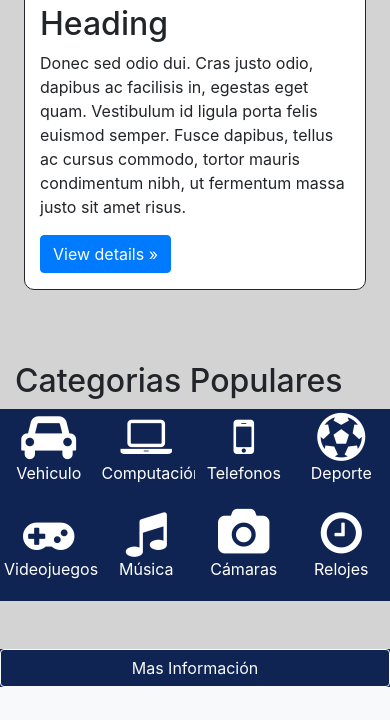
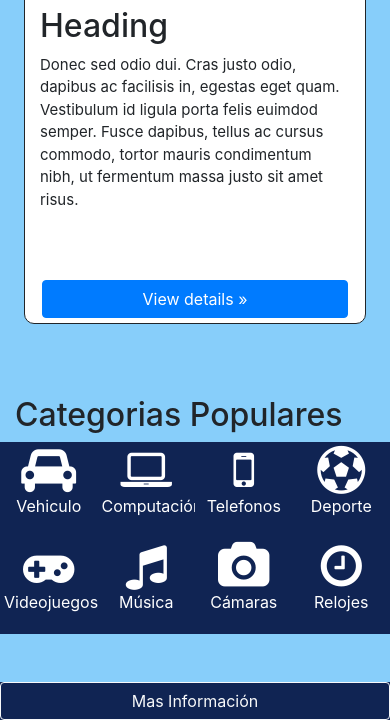
Before and after one commit to CristianERP/Store, a PHP site: page / in a window 390 px wide. Shown: the part 1548-2268 px from the top of the page. Before the commit the page ends 2235 px from the top, so only its background shows below. Run offline with PHP 8.4, Linux system fonts and the light colour scheme.

Commit message:
Detalles pagina principal

```diff
--- a/StyleSheets.css
+++ b/StyleSheets.css
@@ -1,26 +1,40 @@
 body{
-    background-color: lightgray;
+   background-color: lightskyblue;
 }
 header, nav, #navegacion{
     background-color: rgb(16, 36, 83);
 }
+.header-main{
+
+    box-shadow: 0px 5px 9px 5px rgba(0, 0, 0, 0.5);
+}
+#carrusel-main{
+    z-index: -100;
+}
+
 footer{
     background-color: rgb(16, 36, 83);
     color: lightblue;
 }
 
-#container-productos{
-    overflow: visible;
 
+/* Estilos para el carrusel que contiene los productos */
+#carrusel-productos a{
+    position: absolute;
+    left: 5%;
+    bottom: 5px;
+    width: 90%;
 }
-/* Estilos para el carrusel que contiene los productos */
-.proc{
+
+.produc{
+    height: 450px;
     background-color: white;
     border: 1px solid;
     border-radius: 10px;
+    overflow-y: auto;
 
 }
-.proc:hover{
+.produc:hover{
     box-shadow: 0px 5px 9px 5px rgba(0, 0, 0, 0.5), 0px 7px 20px 7px rgba(0, 0, 0, 0.39);
     z-index: 1;
 
@@ -33,8 +47,9 @@ footer{
     color: white;
 }
 
+
 /* Estilos para las imagenes de los productos */
-.imgproc{
+.imgproduc{
     display: block;
     margin-left: auto;
     margin-right: auto;
@@ -50,6 +65,21 @@ footer{
     display: block;
     text-align: center;
 }
+#button-footer{
+    width: 45%;
+    margin-left: auto;
+    margin-right: auto;
+
+}
+
+#redes a:hover{
+    background-color:  rgb(16, 36, 83);
+    color: white;
+}
+#redes a:active{
+    background-color:  rgb(10, 119, 192);
+
+}
 
 /* Media query para tamaño medio de pantalla */
 
@@ -58,5 +88,21 @@ footer{
     #titulo{
         font-size: 1.5em;
     }
+    #search{
+        width: auto;
+    }
+
 
 }
+
+
+@media (max-width: 992px) {
+
+
+    #carrusel-productos p{
+        font-size: 15px;
+
+
+    }
+
+}
--- a/index.html
+++ b/index.html
@@ -17,6 +17,8 @@
 <body>
 
   <!-- Header contiene el icono nombre y la barra de busqueda -->
+  <div class="header-main">
+
     <header>
       <div class="container">
 
@@ -27,11 +29,16 @@
           <!-- Titulo -->
           <h2 class="my-4 mr-sm-0 text-light" id="titulo">Easy Store</h2>
           <!-- Barra de busqueda -->
-        <form class="form-inline my-2 my-lg-0 ml-auto" style="width: 60%;" id="buscador">
-          <input type="search" id="search" placeholder="Search" class="form-control m-2" style="width:80%;">
-          <button class="btn btn-warning my-2 my-sm-0" type="submit"><i class="fa fa-search"
+          <div class="ml-auto my-auto">
+
+            <form class="form-inline my-lg-0" id="buscador">
+              <input type="search" id="search" placeholder="Search" class="form-control mr-1" >
+              <button class="btn btn-warning my-sm-0" type="submit"><i class="fa fa-search"
                   aria-hidden="true"></i></button>
             </form>
+          </div>
+
+
         </div>
       </div>
     </header>
@@ -44,7 +51,7 @@
       <div class="collapse navbar-collapse justify-content-center" id="collapsibleNavbar">
         <ul class="navbar-nav">
           <li class="nav-item dropdown">
-          <a class="nav-link dropdown-toggle" data-toggle="dropdown" href="#">Categoria</a>
+            <a class="nav-link dropdown-toggle" data-toggle="dropdown" href="#"><i class="fa fa-bars" aria-hidden="true"></i> Categoria</a>
             <div class="dropdown-menu">
               <a class="dropdown-item" href="#">Vehículos</a>
               <a class="dropdown-item" href="#">Tecnología</a>
@@ -71,10 +78,13 @@
         </ul>
       </div>
     </nav>
+  </div>
 
 
 
 
+<!-- Carrusel principal -->
+<div class="container-fluid">
 
   <div id="demo" class="carousel slide carousel-fade" data-ride="carousel">
 
@@ -87,7 +97,7 @@
     </ul>
 
     <!-- Carrusel -->
-    <div class="carousel-inner ">
+    <div class="carousel-inner" id="carrusel-main">
       <div class="carousel-item active">
         <img
           src="https://http2.mlstatic.com/optimize/o:f_webp/resources/exhibitors/MCO-especial-home/d9942750-bfe6-11ea-868c-330e52091dc5-home-slider_desktop.jpg"
@@ -118,27 +128,27 @@
       <i class="fa fa-arrow-right fa-lg btn btn-dark btn-lg " aria-hidden="true"></i>
     </a>
   </div>
+</div>
 
 
 
+<!-- Carrusel de productos -->
   <div class="container mt-5 mb-5">
     <div id="producto" class="carousel slide" data-ride="carousel">
-      <div class="carousel-inner p-4">
+      <div class="carousel-inner p-4" id="carrusel-productos">
         <div class="carousel-item active">
           <div class="row">
 
-            <div class="col-lg-4 proc">
-              <img class="my-2 imgproc" src="https://http2.mlstatic.com/D_Q_NP_810527-MCO42646885931_072020-AB.webp"
+            <div class="col-md-4 produc">
+              <img class="my-2 imgproduc" src="https://http2.mlstatic.com/D_Q_NP_810527-MCO42646885931_072020-AB.webp"
                 alt="pc">
 
               <h2>Heading</h2>
-              <p>Donec sed odio dui. Etiam porta sem malesuada magna mollis euismod. Nullam id dolor id nibh ultricies
-                vehicula ut id elit. Morbi leo risus, porta ac consectetur ac, vestibulum at eros. Praesent commodo
-                cursus magna.</p>
+              <p>.</p>
               <p><a class="btn btn-primary" href="#" role="button">View details &raquo;</a></p>
             </div>
-            <div class="col-lg-4 proc">
-              <img class="my-2 imgproc" src="https://http2.mlstatic.com/D_Q_NP_805388-MCO32468813014_102019-AB.webp"
+            <div class="col-md-4 produc">
+              <img class="my-2 imgproduc" src="https://http2.mlstatic.com/D_Q_NP_805388-MCO32468813014_102019-AB.webp"
                 alt="">
 
               <h2>Heading</h2>
@@ -147,13 +157,13 @@
                 condimentum nibh.</p>
               <p><a class="btn btn-primary" href="#" role="button">View details &raquo;</a></p>
             </div>
-            <div class="col-lg-4 proc">
-              <img class="my-2 imgproc" src="https://http2.mlstatic.com/D_Q_NP_695205-MCO42422694231_062020-AB.webp"
+            <div class="col-md-4 produc">
+              <img class="my-2 imgproduc" src="https://http2.mlstatic.com/D_Q_NP_695205-MCO42422694231_062020-AB.webp"
                 alt="">
 
               <h2>Heading</h2>
               <p>Donec sed odio dui. Cras justo odio, dapibus ac facilisis in, egestas eget quam. Vestibulum id ligula
-                porta felis euismod semper. Fusce dapibus, tellus ac cursus commodo, tortor mauris condimentum nibh, ut
+                porta felis euimdod semper. Fusce dapibus, tellus ac cursus commodo, tortor mauris condimentum nibh, ut
                 fermentum massa justo sit amet risus.</p>
               <p><a class="btn btn-primary" href="#" role="button">View details &raquo;</a></p>
             </div>
@@ -163,18 +173,18 @@
         <div class="carousel-item ">
           <div class="row">
 
-            <div class="col-lg-4 proc">
-              <img class="my-2 imgproc" src="https://http2.mlstatic.com/D_Q_NP_825863-MCO31025670107_062019-AB.webp"
+            <div class="col-md-4 produc">
+              <img class="my-2 imgproduc" src="https://http2.mlstatic.com/D_Q_NP_825863-MCO31025670107_062019-AB.webp"
                 alt="">
 
               <h2>Heading</h2>
-              <p>Donec sed odio dui. Etiam porta sem malesuada magna mollis euismod. Nullam id dolor id nibh ultricies
+              <p>Donec sed odio dui. Etiam porta sem malesuada magna mollis euimdod. Nullam id dolor id nibh ultricies
                 vehicula ut id elit. Morbi leo risus, porta ac consectetur ac, vestibulum at eros. Praesent commodo
                 cursus magna.</p>
               <p><a class="btn btn-primary" href="#" role="button">View details &raquo;</a></p>
             </div>
-            <div class="col-lg-4 proc">
-              <img class="my-2 imgproc" src="https://http2.mlstatic.com/D_Q_NP_719607-MCO32008808117_082019-AB.webp"
+            <div class="col-md-4 produc">
+              <img class="my-2 imgproduc" src="https://http2.mlstatic.com/D_Q_NP_719607-MCO32008808117_082019-AB.webp"
                 alt="">
 
               <h2>Heading</h2>
@@ -183,8 +193,8 @@
                 condimentum nibh.</p>
               <p><a class="btn btn-primary" href="#" role="button">View details &raquo;</a></p>
             </div>
-            <div class="col-lg-4 proc">
-              <img class="my-2 imgproc" src="https://http2.mlstatic.com/D_Q_NP_732762-MCO32986538774_112019-AB.webp"
+            <div class="col-md-4 produc">
+              <img class="my-2 imgproduc" src="https://http2.mlstatic.com/D_Q_NP_732762-MCO32986538774_112019-AB.webp"
                 alt="">
 
               <h2>Heading</h2>
@@ -209,6 +219,7 @@
 
   </div>
 
+<!-- Categorias populares -->
   <div class="container mb-5">
     <h2>Categorias Populares</h2>
     <div class="row row-cols-4">
@@ -240,27 +251,53 @@
   </div>
 
 
-
+<!-- Pie de pagina -->
   <footer>
     <div class="btn btn-outline-light" id="buttonfooter">Mas Información </div>
     <div class="footer container" id="footer">
       <div class="row">
         <div class="col">
-          <h1 class="text-light">Cristian</h1>
+          <h5 class="text-light">Acerca Easy Store</h5>
+          <div>
+            <p>
+              <a href="#"  class="text-light btn">¿Quiénes Somos?</a>
+
+            </p>
+            <p>
+              <a href="#"  class="text-light btn">Para proveedores</a>
+
+            </p>
+            <p>
+              <a href="#"  class="text-light btn">Términos de Uso</a>
+
+            </p>
+          </div>
 
         </div>
         <div class="col">
-          <h1 class="text-light">Jesus</h1>
+          <h5 class="text-light">Servicios</h5>
+          <p>
+            <a href="#"  class="text-light btn">Preguntas Frecuentes</a>
+
+          </p>
+          <p>
+            <a href="#"  class="text-light btn">Aplicar mi garantía</a>
+
+          </p>
+          <p>
+            <a href="#"  class="text-light btn">Contacto</a>
+
+          </p>
 
         </div>
         <div class="col">
           <div class="dropup">
-            <button type="button" class="btn btn-outline-light dropdown-toggle my-3"
-              data-toggle="dropdown">Redes</button>
-            <div class="dropdown-menu">
-              <a href="#" class="dropdown-item"><i class="fa fa-twitter-square" aria-hidden="true"></i> Twitter</a>
-              <a href="#" class="dropdown-item"><i class="fa fa-facebook-official" aria-hidden="true"> Faceboook</i></a>
-              <a href="#" class="dropdown-item"><i class="fa fa-linkedin-square" aria-hidden="true"></i> Linkedin</a>
+            <button type="button" class="btn btn-outline-light btn-block dropdown-toggle my-5"
+              data-toggle="dropdown" id="button-footer">Redes</button>
+            <div class="dropdown-menu text-center" id="redes">
+              <a href="#" class="dropdown-item btn btn-block"><i class="fa fa-twitter-square" aria-hidden="true"></i> Twitter</a>
+              <a href="#" class="dropdown-item btn btn-block"><i class="fa fa-facebook-official" aria-hidden="true"> Faceboook</i></a>
+              <a href="#" class="dropdown-item btn btn-block"><i class="fa fa-linkedin-square" aria-hidden="true"></i> Linkedin</a>
 
             </div>
           </div>
--- a/js/app.js
+++ b/js/app.js
@@ -8,17 +8,14 @@ $(document).ready(function () {
     $(".categ").mouseenter(function () {
         $(this).css("background-color", "white");
         $(this).css("color", "rgb(16, 36, 83)");
-        $(this).css("box-shadow", "0px 5px 9px 0 rgba(255, 255, 255, 0.5), 0px 7px 20px 0 rgba(255, 255, 255, 0.39)");
-        $(this).css("z-index", "1");
+
 
     });
 
-    // Funcion para darle animacion Categorias Populares cuando entra el cursor
+    // Funcion para darle animacion Categorias Populares cuando sale el cursor
     $(".categ").mouseleave(function () {
         $(this).css("background-color", "rgb(16, 36, 83)");
         $(this).css("color", "white");
-        $(this).css("box-shadow", "none");
-        $(this).css("z-index", "none");
 
     });
 
```
Lines whose indentation alone changed are shown as unchanged.
